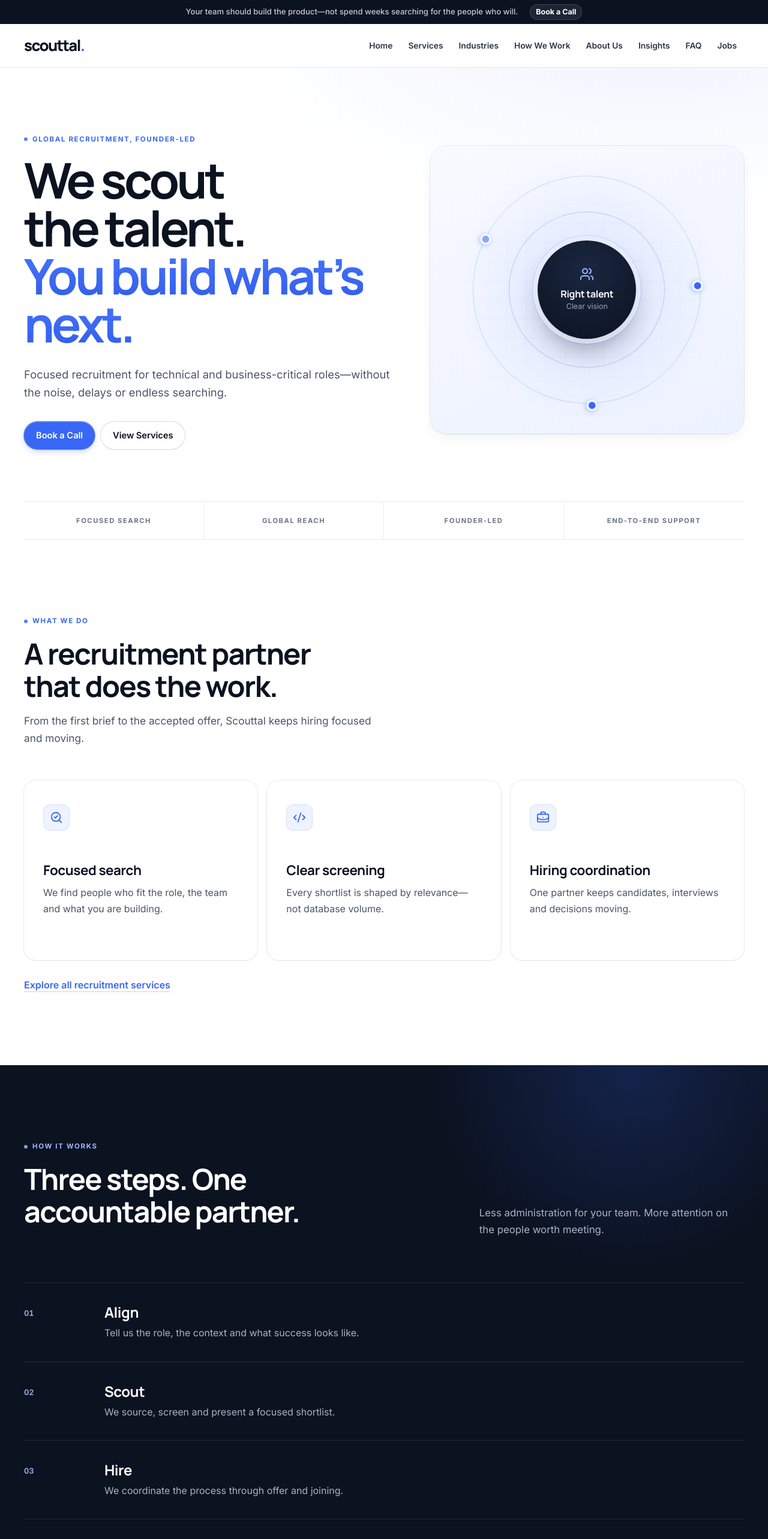
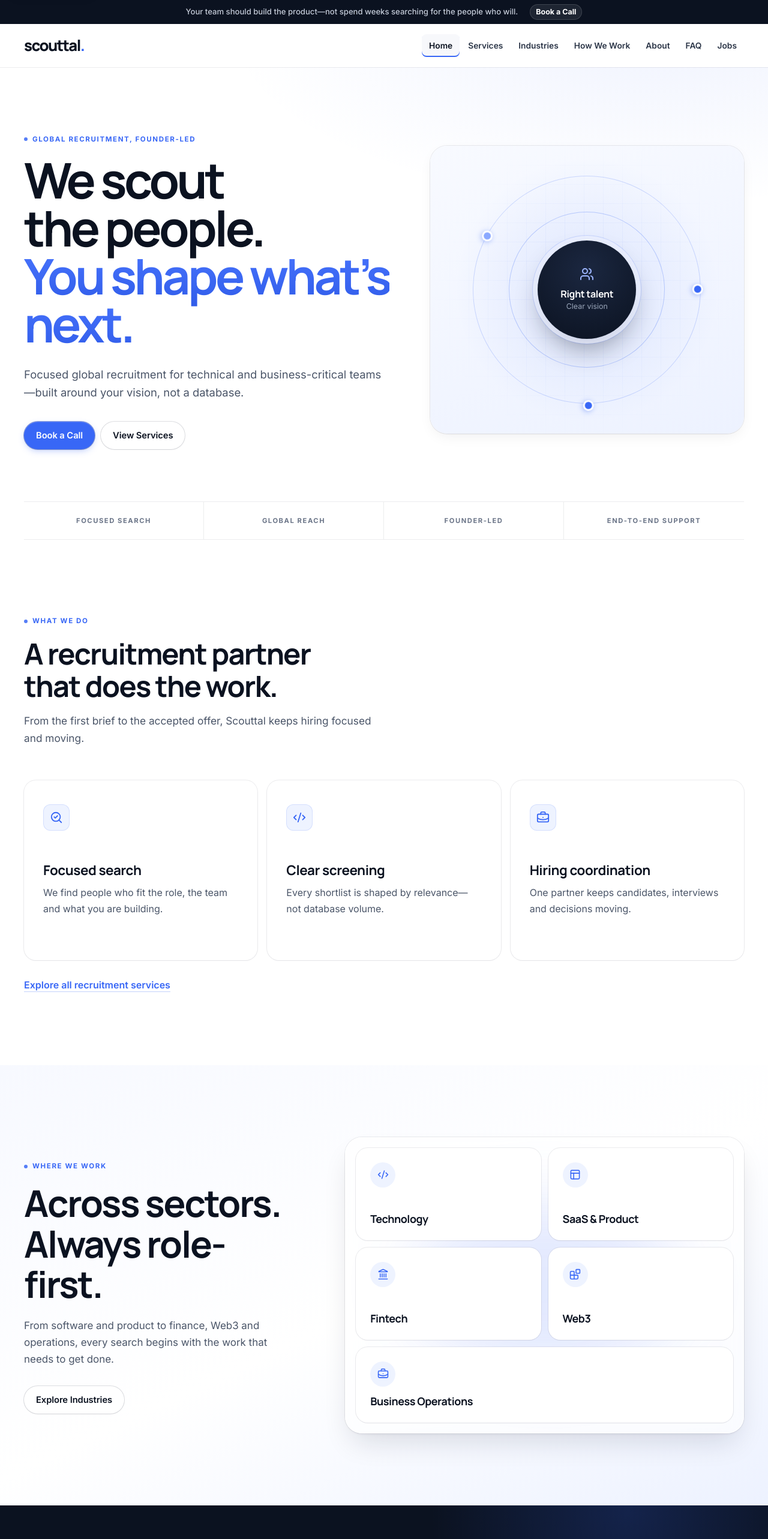
Before and after one commit to rajveer1903info-bit/ScoutTal, a Next.js app: page / in a window 1280 px wide. Shown: the top 2566 px of the page at 60% size. Built offline with nearby package versions, Linux system fonts and the light colour scheme.

Commit message:
Refine Scouttal user journey

```diff
--- a/app/globals.css
+++ b/app/globals.css
@@ -204,6 +204,11 @@ p { margin: 0; color: var(--slate); text-wrap: pretty; }
   transition: background-color 150ms ease, color 150ms ease;
 }
 .desktop-nav a:active { background: rgba(15, 23, 42, 0.06); }
+.desktop-nav a.is-active {
+  color: var(--ink);
+  background: var(--off);
+  box-shadow: inset 0 -2px 0 var(--blue);
+}
 
 .nav-cta { padding: 11px 17px !important; font-size: 0.84rem !important; }
 
@@ -454,6 +459,69 @@ p { margin: 0; color: var(--slate); text-wrap: pretty; }
 }
 .simple-service-grid h3 { font-size: 1.4rem; margin-bottom: 10px; }
 
+.home-industries {
+  overflow: hidden;
+  background: linear-gradient(155deg, #f7f9ff 0%, #fff 52%, #edf2ff 100%);
+}
+.home-industries-grid {
+  display: grid;
+  grid-template-columns: 0.8fr 1.2fr;
+  gap: 92px;
+  align-items: center;
+}
+.home-industries-grid > div:first-child h2 {
+  font-size: clamp(2.6rem, 4.8vw, 4.7rem);
+  margin-bottom: 22px;
+}
+.home-industries-grid > div:first-child > p:not(.eyebrow) {
+  max-width: 52ch;
+  font-size: 1.06rem;
+}
+.home-industries-grid .button { margin-top: 30px; }
+.sector-stack {
+  position: relative;
+  display: grid;
+  grid-template-columns: 1fr 1fr;
+  gap: 12px;
+  padding: 18px;
+  border-radius: var(--r-xl);
+  background: rgba(255, 255, 255, 0.62);
+  box-shadow: var(--shadow-lg), inset 0 0 0 1px rgba(255, 255, 255, 0.72);
+  backdrop-filter: blur(16px);
+}
+.sector-stack::before {
+  content: "";
+  position: absolute;
+  inset: 22% 16%;
+  border-radius: 50%;
+  background: rgba(56, 103, 246, 0.14);
+  filter: blur(52px);
+  pointer-events: none;
+}
+.sector-stack > div {
+  position: relative;
+  min-height: 154px;
+  padding: 24px;
+  border-radius: var(--r-lg);
+  background: #fff;
+  box-shadow: var(--shadow-sm);
+  display: flex;
+  flex-direction: column;
+  justify-content: space-between;
+}
+.sector-stack > div:last-child { grid-column: 1 / 3; min-height: 126px; }
+.sector-stack span {
+  width: 42px;
+  height: 42px;
+  display: grid;
+  place-items: center;
+  border-radius: 50%;
+  background: var(--lightblue);
+  color: var(--blue);
+}
+.sector-stack svg { width: 19px; height: 19px; }
+.sector-stack strong { font: 650 1.12rem var(--display); letter-spacing: -0.025em; }
+
 .home-process { background: var(--navy); color: #fff; position: relative; overflow: hidden; }
 .home-process::before {
   content: "";
@@ -676,6 +744,70 @@ p { margin: 0; color: var(--slate); text-wrap: pretty; }
 .service-list li { margin-bottom: 4px; }
 .service-list li::marker { color: var(--blue); }
 .service-list .button { margin-top: 20px; }
+
+.service-overview { background: linear-gradient(180deg, #fff 0%, var(--off) 100%); }
+.service-capability-grid {
+  display: grid;
+  grid-template-columns: repeat(2, 1fr);
+  gap: 16px;
+}
+.service-capability-grid article {
+  min-height: 330px;
+  padding: 38px;
+  border-radius: var(--r-lg);
+  background: #fff;
+  box-shadow: var(--shadow-sm);
+  display: flex;
+  flex-direction: column;
+}
+.service-capability-icon {
+  width: 48px;
+  height: 48px;
+  display: grid;
+  place-items: center;
+  border-radius: var(--r-md);
+  color: var(--blue);
+  background: var(--lightblue);
+  box-shadow: inset 0 0 0 1px rgba(56, 103, 246, 0.12);
+}
+.service-capability-icon svg { width: 22px; height: 22px; }
+.service-capability-grid h2 { margin-top: 58px; font-size: 1.75rem; }
+.service-capability-grid p { margin-top: 12px; max-width: 48ch; }
+.service-capability-grid strong {
+  margin-top: auto;
+  padding-top: 28px;
+  color: var(--ink);
+  font-size: 0.86rem;
+  font-weight: 650;
+}
+.service-partner-band {
+  margin-top: 18px;
+  padding: 52px;
+  border-radius: var(--r-xl);
+  background: var(--navy);
+  color: #fff;
+  display: grid;
+  grid-template-columns: 1.1fr 0.9fr;
+  gap: 80px;
+  align-items: end;
+  overflow: hidden;
+  position: relative;
+}
+.service-partner-band::after {
+  content: "";
+  position: absolute;
+  width: 360px;
+  height: 360px;
+  border-radius: 50%;
+  right: -150px;
+  top: -190px;
+  box-shadow: inset 0 0 0 1px rgba(255,255,255,.12), 0 0 0 58px rgba(56,103,246,.06);
+  pointer-events: none;
+}
+.service-partner-band span { color: var(--blue-soft); font-size: 0.7rem; letter-spacing: 0.14em; font-weight: 700; }
+.service-partner-band h2 { margin-top: 18px; font-size: clamp(2rem, 3.4vw, 3.3rem); }
+.service-partner-band p { color: var(--dark-text); font-size: 1.03rem; }
+.service-partner-band .button { margin-top: 26px; }
 
 /* --------------------------------------------------------------------------
    Industries
@@ -1212,6 +1344,7 @@ p { margin: 0; color: var(--slate); text-wrap: pretty; }
   .mobile-nav li:last-child { border-bottom: 0; }
   .mobile-nav a { display: block; padding: 14px 0; font-family: var(--display); font-weight: 650; font-size: 1.05rem; letter-spacing: -0.015em; }
   .mobile-nav a:active { color: var(--blue); }
+  .mobile-nav a.is-active { color: var(--blue); }
 
   .hero-grid, .commercial-grid, .story-grid, .contact-grid { grid-template-columns: 1fr; }
   .story-grid { gap: 8px; }
@@ -1235,8 +1368,9 @@ p { margin: 0; color: var(--slate); text-wrap: pretty; }
   .commercial-band { grid-template-columns: 1fr 1fr; }
   .commercial-band > div:first-child { grid-column: 1 / 3; }
 
-  .home-hero-grid, .focus-grid { grid-template-columns: 1fr; }
+  .home-hero-grid, .focus-grid, .home-industries-grid { grid-template-columns: 1fr; }
   .focus-grid { gap: 56px; }
+  .home-industries-grid { gap: 48px; }
   .talent-signal { min-height: 400px; }
   .simple-service-grid { grid-template-columns: 1fr; }
   .simple-service-grid article { min-height: auto; }
@@ -1245,6 +1379,7 @@ p { margin: 0; color: var(--slate); text-wrap: pretty; }
   .focus-visual { min-height: 360px; }
 
   .industry-tile, .industry-tile:nth-child(1), .industry-tile:nth-child(2) { grid-column: span 6; }
+  .service-partner-band { grid-template-columns: 1fr; gap: 28px; }
 }
 
 /* --------------------------------------------------------------------------
@@ -1285,6 +1420,10 @@ p { margin: 0; color: var(--slate); text-wrap: pretty; }
   .service-nav > span { padding-top: 0; }
   .service-list article { grid-template-columns: 35px 1fr; gap: 20px; }
   .service-list article > div:nth-child(n + 3) { grid-column: 2 / 3; }
+  .service-capability-grid { grid-template-columns: 1fr; }
+  .service-capability-grid article { min-height: 290px; padding: 28px; }
+  .service-capability-grid h2 { margin-top: 42px; }
+  .service-partner-band { padding: 30px; border-radius: var(--r-lg); }
   .industry-list article { grid-template-columns: 35px 1fr; gap: 20px; }
   .industry-list article ul { grid-column: 2; }
   .commercial-band { grid-template-columns: 1fr; padding: 28px; gap: 24px; border-radius: var(--r-lg); }
@@ -1317,6 +1456,8 @@ p { margin: 0; color: var(--slate); text-wrap: pretty; }
   .trust-strip span:nth-child(2) { border-right: 0; }
   .trust-strip span:nth-child(n + 3) { border-bottom: 0; }
   .simple-service-grid article { padding: 26px; }
+  .sector-stack { grid-template-columns: 1fr; padding: 10px; }
+  .sector-stack > div, .sector-stack > div:last-child { grid-column: auto; min-height: 122px; padding: 20px; }
   .simple-steps li { grid-template-columns: 45px 1fr; }
   .focus-visual { padding: 30px; min-height: 330px; border-radius: var(--r-lg); }
   .founder-note { padding: 80px 0; }
--- a/app/page.tsx
+++ b/app/page.tsx
@@ -1,6 +1,6 @@
 import type React from "react";
 import Link from "next/link";
-import { BriefcaseBusiness, Check, Code2, SearchCheck, Users } from "lucide-react";
+import { Blocks, BriefcaseBusiness, Check, Code2, Landmark, PanelsTopLeft, SearchCheck, Users } from "lucide-react";
 import { ButtonLink, Container, CTA, Eyebrow, SectionHeading } from "@/components/ui";
 
 const services=[
@@ -15,12 +15,20 @@ const steps=[
   ["03","Hire","We coordinate the process through offer and joining."]
 ];
 
+const industries=[
+  {Icon:Code2,label:"Technology"},
+  {Icon:PanelsTopLeft,label:"SaaS & Product"},
+  {Icon:Landmark,label:"Fintech"},
+  {Icon:Blocks,label:"Web3"},
+  {Icon:BriefcaseBusiness,label:"Business Operations"}
+];
+
 export default function Home(){return <>
   <section className="home-hero"><Container><div className="home-hero-grid">
     <div>
       <div data-enter="support" style={{"--d":"0ms"} as React.CSSProperties}><Eyebrow>GLOBAL RECRUITMENT, FOUNDER-LED</Eyebrow></div>
-      <h1 data-enter="lead" style={{"--d":"60ms"} as React.CSSProperties}>We scout the talent.<br/><span>You build what’s next.</span></h1>
-      <p data-enter="support" style={{"--d":"180ms"} as React.CSSProperties}>Focused recruitment for technical and business-critical roles—without the noise, delays or endless searching.</p>
+      <h1 data-enter="lead" style={{"--d":"60ms"} as React.CSSProperties}>We scout the people.<br/><span>You shape what’s next.</span></h1>
+      <p data-enter="support" style={{"--d":"180ms"} as React.CSSProperties}>Focused global recruitment for technical and business-critical teams—built around your vision, not a database.</p>
       <div className="button-row" data-enter="support" style={{"--d":"260ms"} as React.CSSProperties}><ButtonLink href="/contact">Book a Call</ButtonLink><ButtonLink href="/services" variant="secondary">View Services</ButtonLink></div>
     </div>
     <div className="talent-signal" role="img" aria-label="A focused path from talent search to successful hire" data-enter="fade" style={{"--d":"120ms"} as React.CSSProperties}>
@@ -32,6 +40,8 @@ export default function Home(){return <>
 
   <section className="section home-services"><Container><SectionHeading eyebrow="WHAT WE DO" title="A recruitment partner that does the work." intro="From the first brief to the accepted offer, Scouttal keeps hiring focused and moving."/><div className="simple-service-grid">{services.map(({Icon,title,copy})=><article key={title}><Icon/><h3>{title}</h3><p>{copy}</p></article>)}</div><Link className="text-link" href="/services">Explore all recruitment services</Link></Container></section>
 
+  <section className="section home-industries"><Container className="home-industries-grid"><div><Eyebrow>WHERE WE WORK</Eyebrow><h2>Across sectors.<br/>Always role-first.</h2><p>From software and product to finance, Web3 and operations, every search begins with the work that needs to get done.</p><ButtonLink href="/industries" variant="secondary">Explore Industries</ButtonLink></div><div className="sector-stack" aria-label="Industries Scouttal supports">{industries.map(({Icon,label})=><div key={label}><span><Icon/></span><strong>{label}</strong></div>)}</div></Container></section>
+
   <section className="section home-process"><Container><div className="process-intro"><SectionHeading eyebrow="HOW IT WORKS" title="Three steps. One accountable partner."/><p>Less administration for your team. More attention on the people worth meeting.</p></div><ol className="simple-steps">{steps.map(([number,title,copy])=><li key={number}><span>{number}</span><div><h3>{title}</h3><p>{copy}</p></div></li>)}</ol></Container></section>
 
   <section className="section home-focus"><Container className="focus-grid"><div className="focus-visual"><span>THE SCOUTTAL STANDARD</span><div><Check/><strong>Relevant before plentiful.</strong></div><div><Check/><strong>Context before keywords.</strong></div><div><Check/><strong>Trust before transactions.</strong></div></div><div><Eyebrow>WHY SCOUTTAL</Eyebrow><h2>Talent is everywhere.<br/>Vision finds the right one.</h2><p>Good hiring is not about seeing more profiles. It is about understanding where the company is going—and finding people who can help take it there.</p><ButtonLink href="/about" variant="secondary">Meet Scouttal</ButtonLink></div></Container></section>
--- a/components/header.tsx
+++ b/components/header.tsx
@@ -2,19 +2,22 @@
 
 import Link from "next/link";
 import { Menu, X } from "lucide-react";
+import { usePathname } from "next/navigation";
 import { useState } from "react";
 
 const links = [
   ["Home", "/"], ["Services", "/services"], ["Industries", "/industries"],
-  ["How We Work", "/process"], ["About Us", "/about"], ["Insights", "/insights"], ["FAQ", "/faq"], ["Jobs", "/jobs"]
+  ["How We Work", "/process"], ["About", "/about"], ["FAQ", "/faq"], ["Jobs", "/jobs"]
 ];
 
 export function Header() {
   const [open, setOpen] = useState(false);
+  const pathname = usePathname();
+  const isActive = (href: string) => href === "/" ? pathname === "/" : pathname.startsWith(href);
   return <header className="site-header"><div className="top-callout"><div className="container top-callout-inner"><p>Your team should build the product—not spend weeks searching for the people who will.</p><Link href="/contact" className="top-callout-link">Book a Call</Link></div></div><div className="container nav-wrap">
     <Link href="/" className="wordmark" aria-label="Scouttal home">scouttal<span>.</span></Link>
-    <nav className="desktop-nav" aria-label="Primary navigation"><ul>{links.map(([label, href]) => <li key={href}><Link href={href}>{label}</Link></li>)}</ul></nav>
+    <nav className="desktop-nav" aria-label="Primary navigation"><ul>{links.map(([label, href]) => <li key={href}><Link href={href} className={isActive(href) ? "is-active" : undefined} aria-current={isActive(href) ? "page" : undefined}>{label}</Link></li>)}</ul></nav>
     <button className="menu-button" onClick={() => setOpen(!open)} aria-expanded={open} aria-controls="mobile-nav" aria-label="Toggle menu">{open ? <X /> : <Menu />}</button>
-    {open && <nav id="mobile-nav" className="mobile-nav" aria-label="Mobile navigation"><ul>{links.map(([label, href]) => <li key={href}><Link onClick={() => setOpen(false)} href={href}>{label}</Link></li>)}</ul></nav>}
+    {open && <nav id="mobile-nav" className="mobile-nav" aria-label="Mobile navigation"><ul>{links.map(([label, href]) => <li key={href}><Link onClick={() => setOpen(false)} href={href} className={isActive(href) ? "is-active" : undefined} aria-current={isActive(href) ? "page" : undefined}>{label}</Link></li>)}</ul></nav>}
   </div></header>;
 }
```
Also changed, not shown: app/services/page.tsx (+8 -13 lines).
